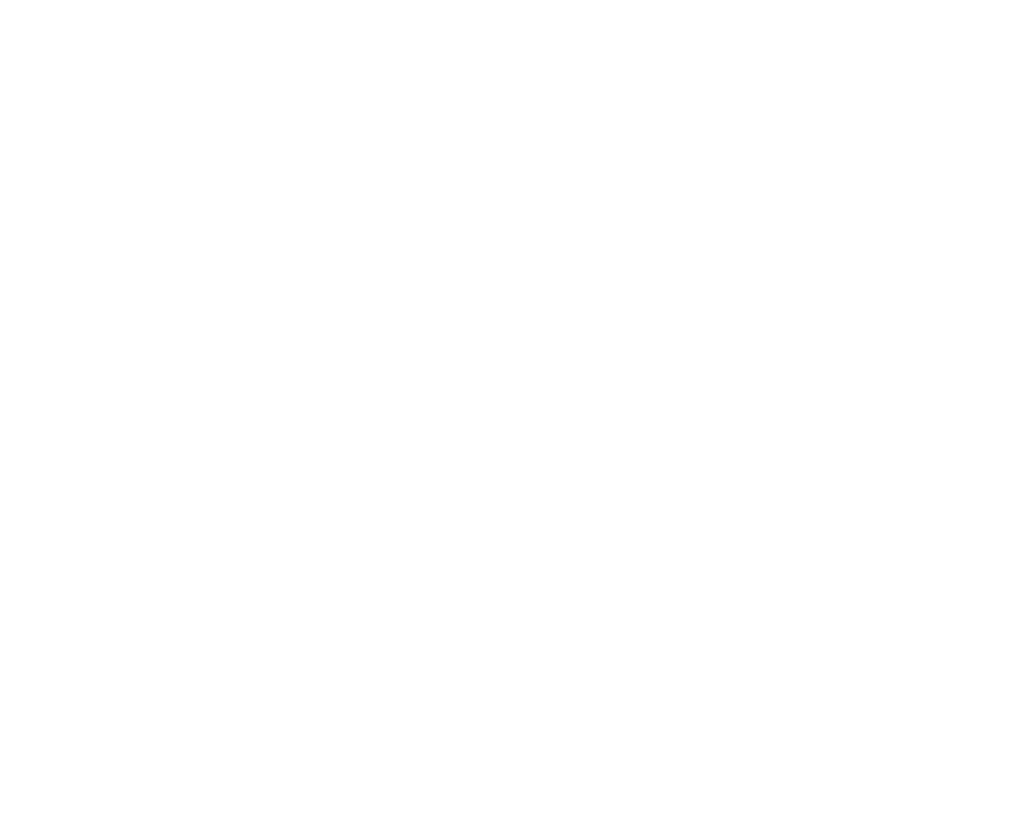
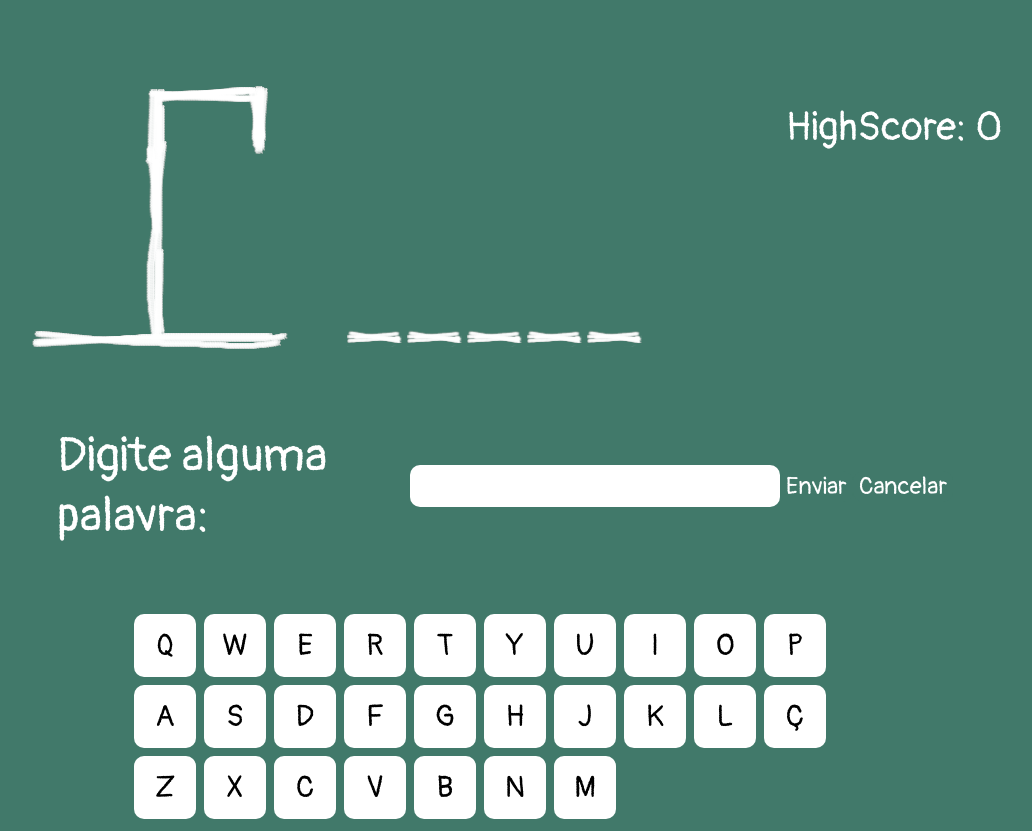
Before and after one commit to emersonbutzen/Forca2.0, a plain HTML site: page index.html in a window 1280 px wide. Shown: the whole page, without its empty margins (135-1167 px from the left). Before the commit the page ends 800 px from the top, so only its background shows below. Drawn offline with Linux system fonts and the light colour scheme.

Commit message:
game updated

```diff
--- a/index.html
+++ b/index.html
@@ -1,10 +1,37 @@
 <!DOCTYPE html>
-<html lang="en">
-  <head>
-    <meta charset="UTF-8" />
-    <meta name="viewport" content="width=device-width, initial-scale=1.0" />
-    <meta http-equiv="X-UA-Compatible" content="ie=edge" />
-    <title>Document</title>
-  </head>
-  <body></body>
+<html lang="pt-BR">
+<head>
+    <meta charset="UTF-8">
+    <meta http-equiv="X-UA-Compatible" content="IE=edge">
+    <meta name="viewport" content="width=device-width, initial-scale=1.0">
+    <link rel="stylesheet" href="./src/style.css">
+    <link rel="preconnect" href="https://fonts.googleapis.com">
+    <link rel="preconnect" href="https://fonts.gstatic.com" crossorigin>
+    <link href="https://fonts.googleapis.com/css2?family=Amatic+SC:wght@700&family=Pangolin&display=swap" rel="stylesheet">
+
+    <title>Jogo da Forca</title>
+</head>
+<body>
+    <div class="container">
+        <img src="./assets/outraForca.png" alt="Forca" id="forca">
+
+        <div class="gameContainer">
+            <div class="usedLetters">
+                <ul class="words2Container"></ul>
+                <p id="highscore">HighScore: 0</p>
+            </div>
+            <ul class="wordsContainer"></ul>
+        </div>
+    </div>
+    <form onsubmit="submitWord(event)" class="interface">
+
+        <label for="palavra">Digite alguma palavra:</label>
+        <input id="palavra" type="text">
+        <button id="submitButton">Enviar</button>
+        <button id="cancelButton" type="reset">Cancelar</button>
+
+    </form>
+    <div id="keyboard"></div>
+</body>
+<script src="./src/index.js"></script>
 </html>
--- a/src/index.js
+++ b/src/index.js
@@ -1 +1,152 @@
-const a = "constante um";
+const keys = ['Q','W','E','R','T','Y','U','I','O','P','A','S','D','F','G','H','J','K','L','Ç','Z','X','C','V','B','N','M',]
+
+const finalWord = 'teste'
+const charArray = finalWord.split("")
+const wrongLettersArray = []
+const correctLetters = []
+let vidas = 0;
+
+function generateKey(){
+
+    const keyArray = keys.map((key)=>{
+        const keyFormated =
+                            `<div class="key" onclick="setValueKeyBoard('${key}')">`+
+                                `<p>${key}</p>`+
+                            `</div>`
+
+        return keyFormated
+    })
+
+    return keyArray
+
+
+}
+
+function generateCharArray(isVisible){
+
+
+
+    const result = charArray.map((char)=>{
+        const charFormated = `<li class="letter">`+
+                                `<p class="word" id=${char}>${isVisible ? char.toUpperCase() : ''}</p>`+
+                                `<img src="./assets/tracoNew.png" alt="">`+
+                            `</li>`
+        return charFormated
+    })
+
+    return result
+
+}
+
+function generateForca(){
+
+    const charArray = generateCharArray(false)
+    //console.log(charArray)
+    const gameBoard = document.querySelector('.wordsContainer')
+    //console.log(gameBoard)
+
+    charArray.forEach((char)=>{
+        gameBoard.innerHTML += char
+    })
+
+
+}
+
+
+function showHiddenWord(letter){
+
+    const teste = document.querySelectorAll(`#${letter.toLowerCase()}`)
+
+    teste.forEach((item)=>{
+        item.innerText = letter.toUpperCase();
+    })
+
+
+}
+
+generateForca()
+
+function submitWord(event){
+
+    event.preventDefault()
+
+    let word = event.target[0].value
+
+    if(charArray.includes(word.toLowerCase())){
+
+        showHiddenWord(word)
+        correctLetters.push(word)
+
+    }else{
+
+        if(!wrongLettersArray.includes(word)){
+
+            const wrongLetters = document.querySelector('.words2Container')
+            const component = generateWrongLetterComponent(word)
+            wrongLetters.innerHTML += component
+            wrongLettersArray.push(word)
+            vidas +=1;
+            if(vidas <= 6){
+
+                updateForca(vidas)
+
+            }else{
+
+                gameOver();
+
+            }
+
+        }
+
+    }
+
+
+    event.target[0].value = ''
+
+}
+
+function updateForca(vidas){
+
+    const forca = document.querySelector('#forca')
+    forca.src = `./assets/${vidas}.png`
+    console.log(forca.src)
+
+}
+
+function gameOver(){
+
+    const forca = document.querySelector('#forca')
+    forca.src = `./assets/gameOver.png`
+
+}
+
+function generateWrongLetterComponent(word){
+
+    const component = `<li class="usedLetter">`+
+                        `<p class="word">${word.toUpperCase()}</p>`+
+                        `<img src="./assets/tracoNew.png" alt="">`+
+                      `</li>`
+
+    return component
+
+}
+
+function setValueKeyBoard(letra){
+   const input =  document.getElementById("palavra")
+   input.value += letra
+//    console.log(input.value)
+}
+
+function insertKeysToKeyboard(){
+
+    const keyboard = document.getElementById("keyboard")
+    // console.log(keyboard)
+    const keysArray = generateKey();
+    // console.log(keysArray)
+    keysArray.forEach((key)=>{
+        keyboard.innerHTML += key
+    })
+
+}
+
+insertKeysToKeyboard();
--- a/src/style.css
+++ b/src/style.css
@@ -0,0 +1,150 @@
+.container{
+    justify-content: center;
+    display: flex;
+    border-radius: 10px;
+    margin-top: 5%;
+
+}
+
+body{
+    background-color: #41796A;
+}
+
+.interface{
+    padding-top: 5%;
+    width: 70vw;
+    margin: auto;
+    display: flex;
+    justify-content: space-between;
+    align-items: center;
+}
+
+.letter{
+    display: flex;
+    flex-direction: column;
+    align-items: center;
+    margin-right: 5px;
+}
+
+.word{
+    color: white;
+    margin: 0;
+    font-size: 2.0rem;
+}
+.gameContainer{
+    width: 55%;
+    display: flex;
+    flex-direction: column;
+    justify-content: space-between;
+    align-items: flex-start;
+}
+.wordsContainer{
+    display: flex;
+    /* padding-bottom: 12px; */
+    flex-wrap: wrap;
+    align-items:  flex-end;
+}
+
+.words2Container{
+    display: flex;
+    flex-wrap: wrap;
+}
+
+.usedLetters{
+    width: 100%;
+    display: flex;
+    justify-content: space-between;
+
+}
+.usedLetter{
+    transform: scale(0.6);
+    text-align: center;
+    list-style: none;
+}
+
+#highscore{
+    height: 30px;
+    font-size: 2.5rem;
+    color: white;
+    text-align: end;
+    font-family: 'Pangolin', cursive;
+}
+#forca{
+   border-radius: 10px;
+}
+
+p{
+    font-family: 'Pangolin', cursive;
+}
+
+label{
+    color: white;
+    font-size: 3rem;
+    font-family: 'Pangolin', cursive;
+
+}
+
+input{
+    border-radius: 10px;
+    border: none;
+    height: 40px;
+    width: 50%;
+}
+
+button{
+    border-radius: 10px;
+    border: none;
+    color: white;
+    background-color: #41796A;
+    font-family: 'Pangolin', cursive;
+    font-size: 1.5rem;
+}
+
+button:hover{
+    cursor: pointer;
+}
+
+#cancelButton:hover{
+    color: red;
+}
+
+#submitButton:hover{
+    color: greenyellow;
+}
+
+.key{
+    width: 62px;
+    height: 63px;
+    background: #FFFFFF;
+    border-radius: 10px;
+    display: flex;
+    align-items: center;
+    justify-content: center;
+    transition: 0.5s;
+    margin: 4px;
+}
+
+.key:hover{
+    background: #41796A;
+    border: 1px solid #FFFFFF;
+    cursor: pointer;
+    color: white;
+}
+
+.key p{
+
+    font-size: 30px;
+    line-height: 35px;
+    font-family: 'Pangolin', cursive;
+}
+#keyboard{
+    padding-top: 5%;
+    margin: auto;
+    width: 750px;
+    display: flex;
+    flex-wrap: wrap;
+
+}
+#keyboard:nth-child(1){
+    margin-left: 15px;
+}
```
Also changed, not shown: assets/1.png (added), assets/2.png (added), assets/3.png (added), assets/4.png (added), assets/5.png (added), assets/6.png (added), assets/gameOver.png (added), assets/outraForca.png (added), assets/tracoNew.png (added).
